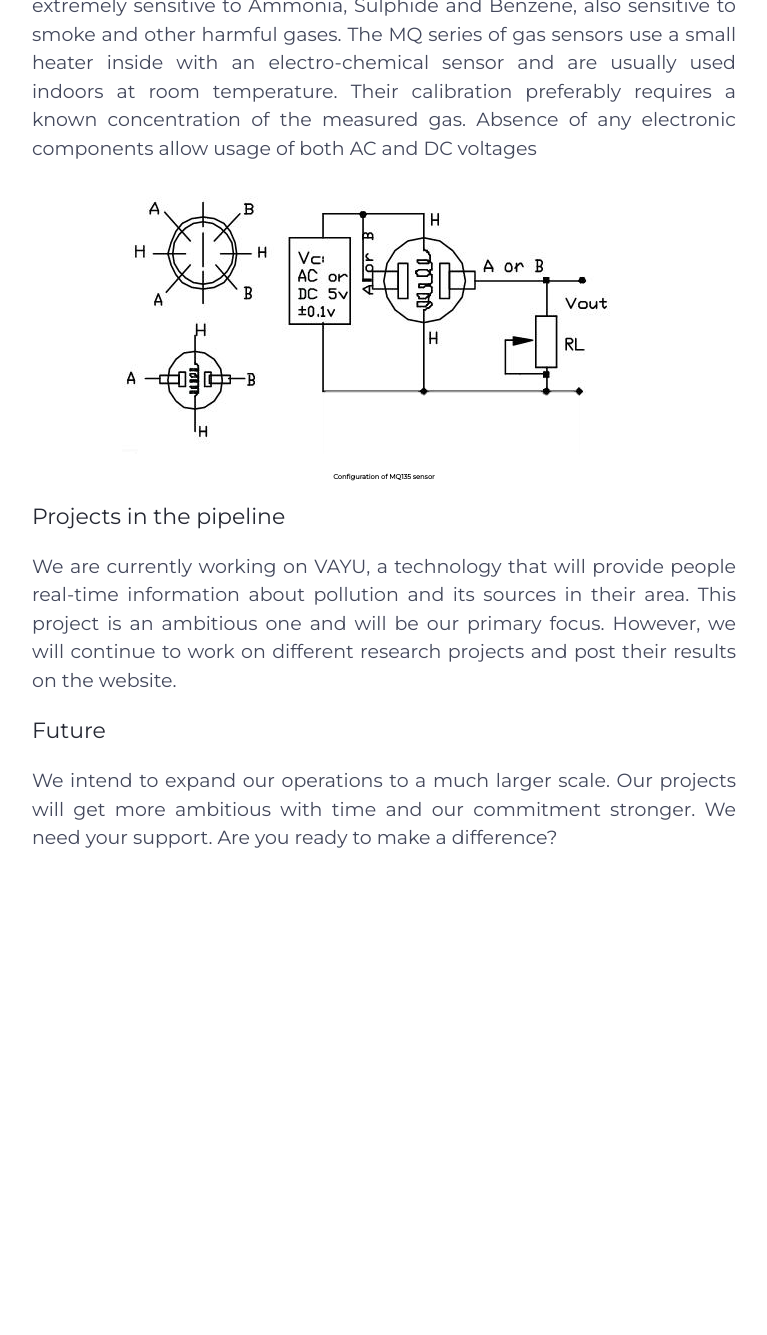
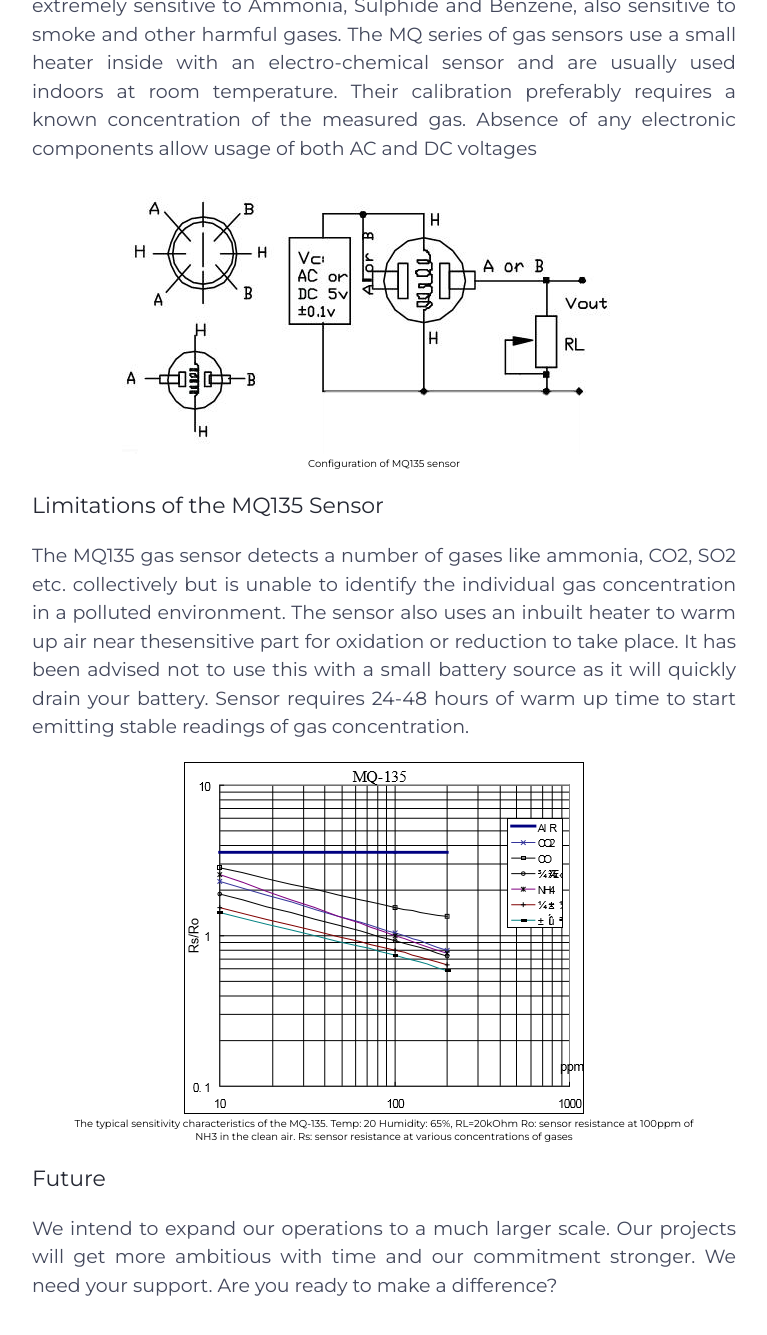
Before and after one commit to disha-surana/ChaitanyaBaweja.github.io, a Jekyll site: the page blogs/mq135.html, which Jekyll copies as it is, in a window 1280 px wide and 1400 px high, scrolled down 1485 px. Shown: the top 1335 px of the window, without its empty margins (256-1023 px from the left). Built offline with Jekyll 4.4.1, drawn with Linux system fonts in a browser that asks for light colours; before the commit the page ends 2438 px from its top, so only the background shows below that.

Commit message:
blog update

```diff
--- a/blogs/mq135.html
+++ b/blogs/mq135.html
@@ -62,13 +62,13 @@ Semiconductor sensors detect gases by a chemical reaction that takes place when
       <p><b><a href="http://www.micropik.com/PDF/dht11.pdf" target="_blank">Digital temperature and humidity sensor (DHT11)</a></b> is a composite sensor that gives a calibrated digital signal output of the temperature and humidity. It houses the dedicated digital modules collection technology and the temperature and humidity sensing technology, to ensure that the product has high reliability and excellent long-term stability.</p><p>
 <b>MQ135 Semiconductor Sensor</b> is a stable, low cost electrochemical gas sensor suitable for detecting a wide range of VOCs and gases. It is extremely sensitive to Ammonia, Sulphide and Benzene, also sensitive to smoke and other harmful gases. The MQ series of gas sensors use a small heater inside with an electro-chemical sensor and are usually used indoors at room temperature. Their calibration preferably requires a known concentration of the measured gas. Absence of any electronic components allow usage of both AC and DC voltages </p>
 <div style="text-align: center"><figure><img src=
-"../assets/img/sensor.png"><figcaption><h6>Configuration of MQ135 sensor</h6></figcaption></figure></div>
-<h2>Projects in the pipeline</h2>
+"../assets/img/sensor.png"><figcaption>Configuration of MQ135 sensor</figcaption></figure></div>
+<h2>Limitations of the MQ135 Sensor</h2>
 <p>
-We are currently working on VAYU, a technology that will provide people real-time information about pollution and its sources in their area. This project is an ambitious one and will be our primary focus. However, we will continue to work on different research projects and post their results on the website.
+The MQ135 gas sensor detects a number of gases like ammonia, CO2, SO2 etc. collectively but is unable to identify the individual gas concentration in a polluted environment. The sensor also uses an inbuilt heater to warm up air near thesensitive part for oxidation or reduction to take place.  It has been advised not to use this with a small battery source as it will quickly drain your battery. Sensor requires 24-48 hours of warm up time to start emitting stable readings of gas concentration.
 </p>
-
-
+<div style="text-align: center"><figure><img src=
+"../assets/img/mq135.png"><figcaption>The typical sensitivity characteristics of the MQ-135. Temp: 20 Humidity: 65%, RL=20kOhm Ro: sensor resistance at 100ppm of NH3 in the clean air. Rs: sensor resistance at various concentrations of gases</figcaption></figure></div>
 <h2>Future</h2>
       <p>
 We intend to expand our operations to a much larger scale. Our projects will get more ambitious with time and our commitment stronger. We need your support. Are you ready to make a difference?
```
Also changed, not shown: assets/img/circuit.png (added), assets/img/mq135.png (added), assets/img/mq135temp.png (added).
